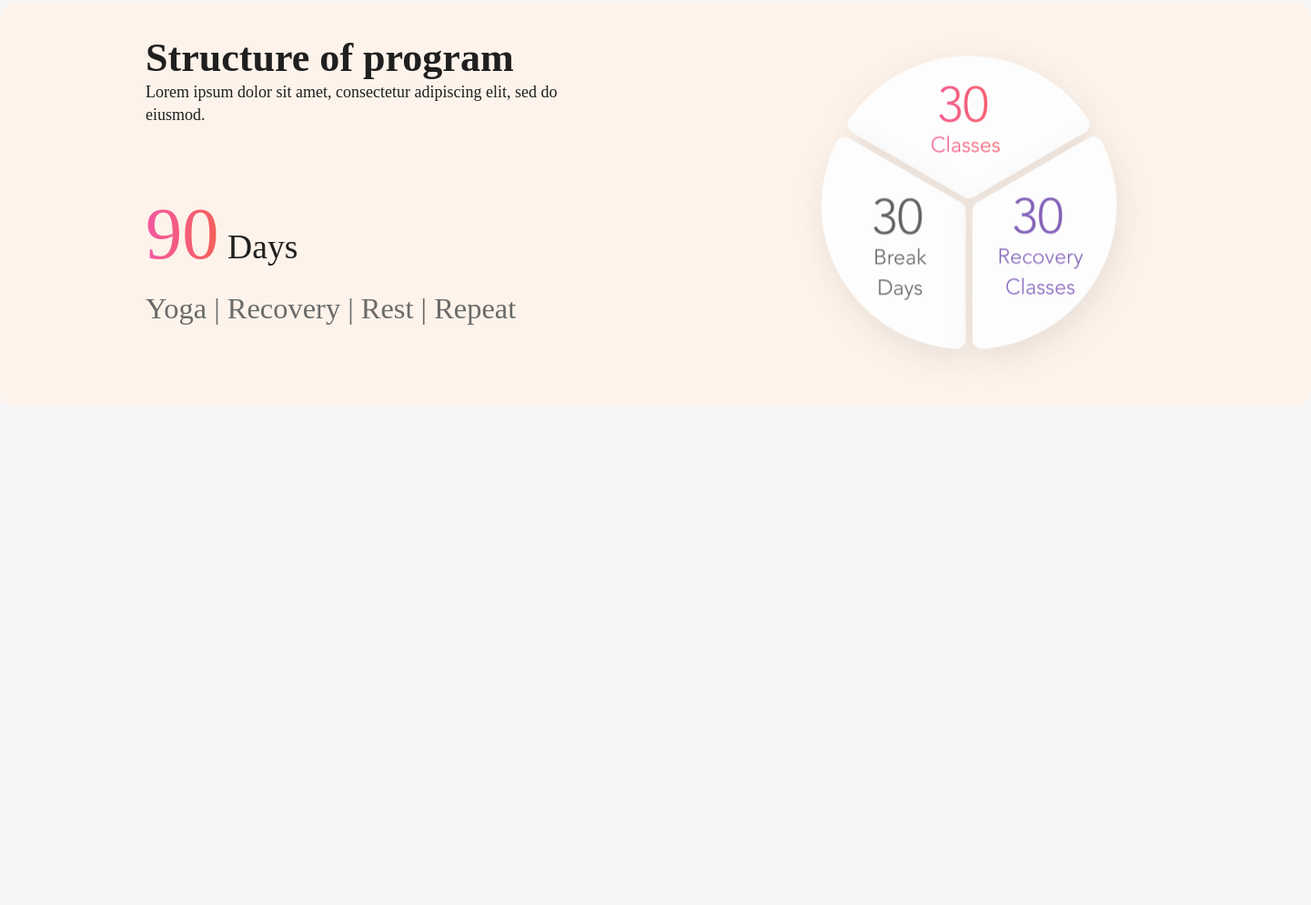
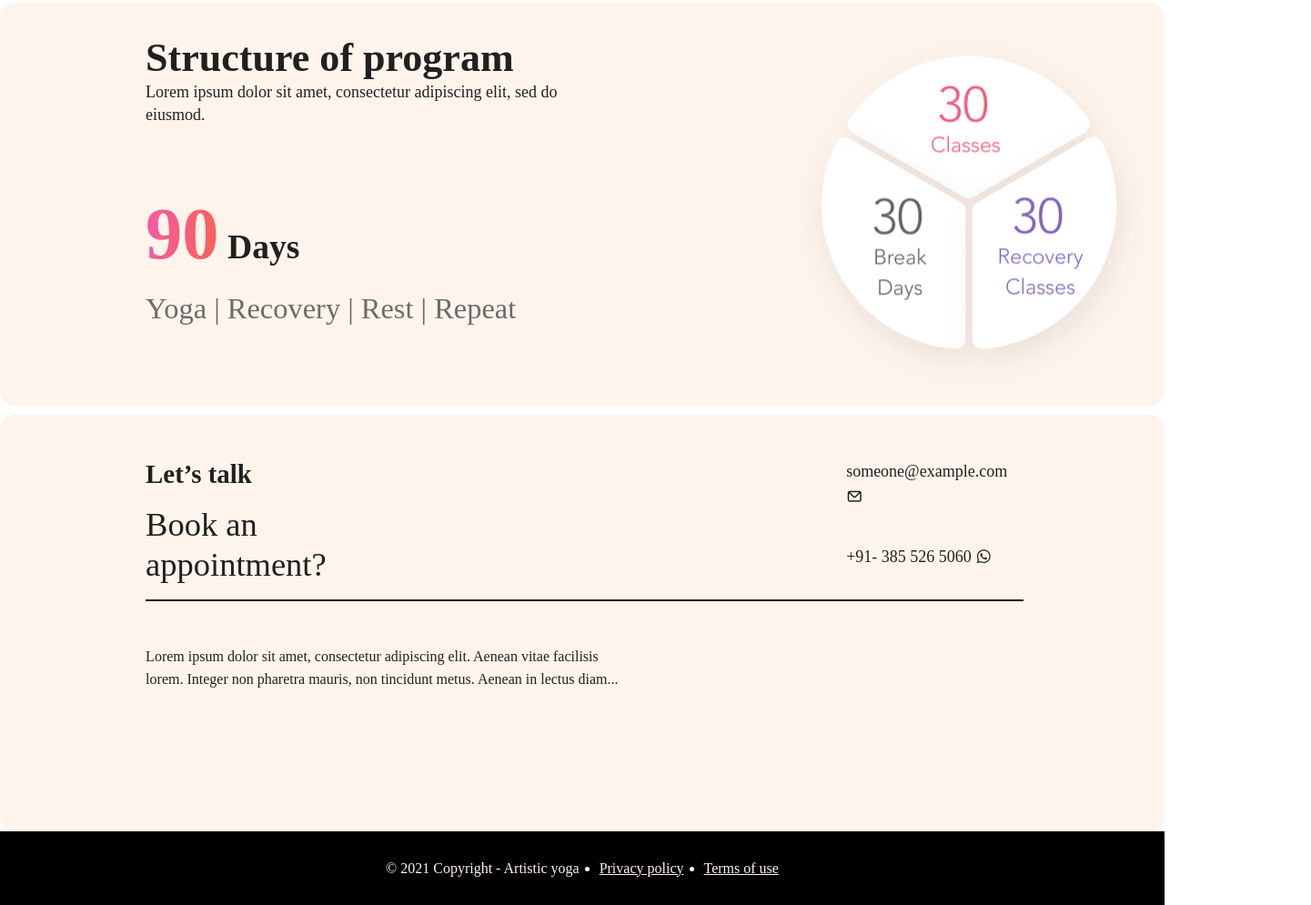
Before and after one commit to ksigei/ay_design, a plain HTML site: page index.html in a window 1280 px wide. Shown: the part 782-1777 px from the top of the page at 91% size, 1441 px wide, since content can reach past the window. Before the commit the page ends 1228 px from the top, so only its background shows below. Drawn offline with nearby package versions, Linux system fonts and the light colour scheme.

Commit message:
Add contact and footer

```diff
--- a/css/style.css
+++ b/css/style.css
@@ -1,8 +1,8 @@
 body {
-  font-family: "Nunito", sans-serif;
-  font-weight: normal;
+  font-family: "Avenir LT Std";
   font-style: normal;
-  background: #f5f5f5;
+  font-weight: 300;
+  color: #000000;
   overflow-x: hidden;
 }
 
@@ -58,15 +58,10 @@ nav ul {
 nav ul li a {
   /* Para */
   text-decoration: none;
-  color: #000000;
-  font-family: "Avenir LT Std";
-  font-style: normal;
-  font-weight: 300;
+
   font-size: 16px;
   line-height: 156.5%;
   /* identical to box height, or 25px */
-
-  font-feature-settings: "tnum" on, "lnum" on;
 }
 
 nav .account {
@@ -90,31 +85,22 @@ nav .account {
 }
 
 .intro-title {
-  font-family: "Avenir LT Std";
-  font-style: normal;
-  font-weight: 300;
   font-size: 36.49px;
   line-height: 44px;
   /* identical to box height */
-
-  font-feature-settings: "tnum" on, "lnum" on;
 }
 
 .intro-text {
-  font-family: "Avenir LT Std";
-  font-style: normal;
-  font-weight: 300;
   font-size: 22.78px;
   line-height: 160%;
   /* or 36px */
 
-  font-feature-settings: "tnum" on, "lnum" on;
   margin: 0 0 25.92px 0;
 }
 
 .intro-content {
   position: absolute;
-  width: 1066.93px;
+  /* width: 1066.93px; */
   height: 482.29px;
 
   display: flex;
@@ -152,12 +138,8 @@ nav .account {
 }
 
 .intro-details-tabs h3 {
-  font-family: "Avenir LT Std";
-  font-style: normal;
-  font-weight: 300;
   font-size: 22.78px;
   line-height: 27px;
-  font-feature-settings: "tnum" on, "lnum" on;
 }
 
 .intro-details-tabs .tab-active {
@@ -170,28 +152,17 @@ nav .account {
 }
 
 .intro-details .intro-details-text p {
-  font-family: "Avenir LT Std";
-  font-style: normal;
-  font-weight: 300;
   font-size: 20.25px;
   line-height: 160%;
   /* or 32px */
-
-  font-feature-settings: "tnum" on, "lnum" on;
-
-  color: #000000;
 }
 
 .intro-details .price {
   margin: 0 0 43.69px 0;
-  font-family: "Avenir LT Std";
-  font-style: normal;
   font-weight: 750;
   font-size: 18px;
   line-height: 156.5%;
   /* or 28px */
-
-  font-feature-settings: "tnum" on, "lnum" on;
 
   /* GradientText */
 
@@ -199,7 +170,7 @@ nav .account {
   -webkit-background-clip: text;
   -webkit-text-fill-color: transparent;
   background-clip: text;
-  text-fill-color: transparent;
+  /* text-fill-color: transparent; */
 }
 
 .intro-btns {
@@ -212,16 +183,12 @@ nav .account {
   width: 133.41px;
   background: linear-gradient(90.19deg, #f24397 0.17%, #f64c3b 105.5%);
   border-radius: 50px;
+  border: none;
 
   /* text */
-  font-family: "Avenir LT Std";
-  font-style: normal;
-  font-weight: 300;
   font-size: 18px;
   line-height: 156.5%;
   /* or 28px */
-
-  font-feature-settings: "tnum" on, "lnum" on;
 
   color: #ffffff;
 }
@@ -232,6 +199,7 @@ nav .account {
   width: 172.44px;
 
   border-radius: 50px;
+  border: 2px solid #f24397;
   background: linear-gradient(90.19deg, #f24397 0.17%, #f64c3b 105.5%);
   -webkit-background-clip: text;
   -webkit-text-fill-color: transparent;
@@ -241,7 +209,7 @@ nav .account {
 /* start of program */
 .program-section {
   position: absolute;
-  width: 1441.13px;
+  width: 100vw;
   height: 442.4px;
   left: 0px;
   top: 785.12px;
@@ -259,15 +227,8 @@ nav .account {
   display: flex;
   flex-direction: column;
 
-  font-family: "Avenir LT Std";
-  font-style: normal;
-  font-weight: 300;
   line-height: 156.5%;
   /* or 59px */
-
-  font-feature-settings: "tnum" on, "lnum" on;
-
-  color: #000000;
 
   width: 500px;
   margin: 48.88px 0 0 0;
@@ -288,24 +249,16 @@ nav .account {
   gap: 5.56%;
 }
 .program-timeline h3 {
-  font-family: "Avenir LT Std";
-  font-style: normal;
-  font-weight: 300;
   font-size: 37.65px;
   line-height: 97px;
-  font-feature-settings: "tnum" on, "lnum" on;
 
   /* GradientText */
   background-clip: text;
   text-fill-color: transparent;
 }
 .program-timeline h3 span {
-  font-family: "Avenir LT Std";
-  font-style: normal;
-  font-weight: 300;
   font-size: 80.49px;
   line-height: 97px;
-  font-feature-settings: "tnum" on, "lnum" on;
 
   /* GradientText */
 
@@ -316,14 +269,9 @@ nav .account {
   text-fill-color: transparent;
 }
 .program-timeline p {
-  font-family: "Avenir LT Std";
-  font-style: normal;
-  font-weight: 300;
   font-size: 32.443px;
   line-height: 39px;
   /* identical to box height */
-
-  font-feature-settings: "tnum" on, "lnum" on;
 
   color: #565656;
 }
@@ -339,6 +287,114 @@ nav .account {
 /* end of program */
 /* start of schedule */
 .schedule-section {
-
 }
 /* end of schedule */
+
+/* contact section */
+.contact-section {
+  position: absolute;
+  width: 100vw;
+  height: 458px;
+  left: 0px;
+  top: 1237.52px;
+
+  background: #fff3e9;
+  opacity: 0.87;
+  border-radius: 16px;
+
+  display: flex;
+
+  padding: 0 155.39px 0 160.12px;
+
+  display: flex;
+  flex-direction: column;
+}
+
+.contact-info {
+  display: flex;
+  flex-direction: column;
+  gap: 5.56%;
+  margin: 48.88px 0 0 0;
+}
+
+.contact-actions {
+  display: flex;
+  /* flex-direction: column; */
+  /* gap: 5.56%; */
+  gap: 448px;
+  border-bottom: 2px solid #000000;
+  padding-bottom: 16px;
+}
+
+.contact-actions .contact-title {
+  display: flex;
+  flex-direction: column;
+  gap: 5.56%;
+
+  /* identical to box height */
+}
+
+.contact-actions .contact-title h3 {
+  font-size: 28.83px;
+  line-height: 35px;
+  padding-bottom: 16px;
+}
+
+.contact-actions .contact-title p {
+  font-size: 36.49px;
+  line-height: 44px;
+}
+.contact-actions .contact-contacts {
+  display: flex;
+  flex-direction: column;
+  /* gap: 5.56%; */
+  gap: 37px;
+}
+.contact-actions .contact-contacts p {
+  font-size: 18px;
+  line-height: 156.5%;
+  /* or 28px */
+}
+.contact-details {
+  display: flex;
+  flex-direction: column;
+  gap: 5.56%;
+  margin: 48.88px 0 0 0;
+  width: 521px;
+  height: 75px;
+
+  font-size: 16px;
+  line-height: 156.5%;
+}
+/* end of contact section */
+
+/* footer */
+footer {
+  position: absolute;
+  width: 100vw;
+  height: 81px;
+  left: 0px;
+  top: 1696px;
+
+  background: #000000;
+  display: flex;
+  justify-content: center;
+  align-items: center;
+}
+footer ul {
+  display: flex;
+  gap: 22px;
+}
+footer ul li {
+  font-size: 16px;
+  line-height: 22px;
+
+  color: #fff3e9;
+}
+footer ul :first-child {
+  list-style: none;
+}
+footer ul li a {
+  color: #fff3e9;
+}
+/* end of footer */
--- a/index.html
+++ b/index.html
@@ -6,6 +6,11 @@
     <meta name="viewport" content="width=device-width, initial-scale=1.0" />
     <title>Ay_Design</title>
     <link rel="stylesheet" href="css/style.css" />
+    <!-- iconscout -->
+    <link
+      rel="stylesheet"
+      href="https://unicons.iconscout.com/release/v4.0.0/css/line.css"
+    />
   </head>
   <body>
     <header>
@@ -56,29 +61,59 @@
           <h3>Structure of program</h3>
         </div>
         <div class="program-description">
-                <p>Lorem ipsum dolor sit amet, consectetur adipiscing elit, sed do eiusmod.</p>
+          <p>
+            Lorem ipsum dolor sit amet, consectetur adipiscing elit, sed do
+            eiusmod.
+          </p>
         </div>
         <div class="program-timeline">
-                <h3>
-                    <span>90</span> Days
-                </h3>
+          <h3><span>90</span> Days</h3>
           <p>Yoga | Recovery | Rest | Repeat</p>
         </div>
       </div>
       <div class="program-pie">
-            <img src="./images/image_51.png" alt="">
+        <img src="./images/image_51.png" alt="" />
       </div>
     </section>
-    <section class="schedule-section">
-
-    </section>
-    <section class="team-section">
-
-    </section>
-    <section class="contact-section">
-
+    <section class="info-section">
+      <section class="schedule-section"></section>
+      <section class="team-section"></section>
     </section>
 
-    <footer></footer>
+    <section class="contact-section">
+      <div class="contact-info">
+        <div class="contact-actions">
+          <div class="contact-title">
+            <h3>Let’s talk</h3>
+            <p>Book an appointment?</p>
+          </div>
+          <div class="contact-contacts">
+            <p>
+              someone@example.com
+              <i class="uil uil-envelope"></i>
+            </p>
+            <p>
+              +91- 385 526 5060
+              <i class="uil uil-whatsapp"></i>
+            </p>
+          </div>
+        </div>
+        <div class="contact-details">
+          <p>
+            Lorem ipsum dolor sit amet, consectetur adipiscing elit. Aenean
+            vitae facilisis lorem. Integer non pharetra mauris, non tincidunt
+            metus. Aenean in lectus diam...
+          </p>
+        </div>
+      </div>
+    </section>
+
+    <footer>
+      <ul>
+        <li>© 2021 Copyright - Artistic yoga</li>
+        <li><a href="privacy-policy.html">Privacy policy</a></li>
+        <li><a href="terms.html">Terms of use</a></li>
+      </ul>
+    </footer>
   </body>
 </html>
```
Lines whose indentation alone changed are shown as unchanged.
